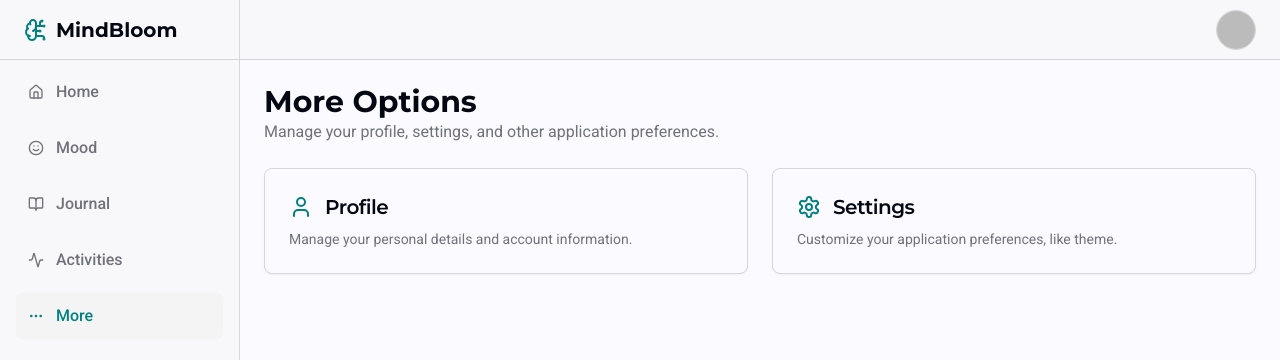
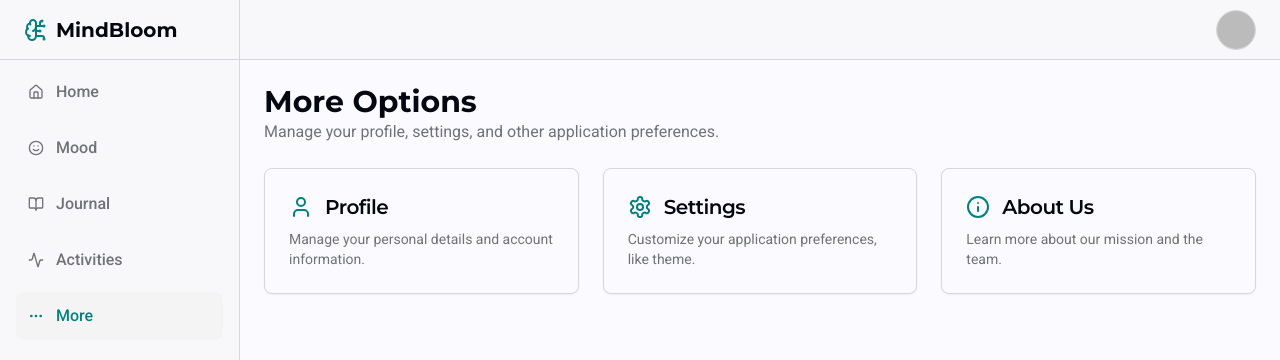
Before and after one commit to SolutionSneekers/MindBloom, a Next.js app: page /home/more in a window 1280 px wide. Shown: the top 360 px of the page. Built offline with nearby package versions, Linux system fonts and the light colour scheme; no server answers; sample sign-in values are in the browser's storage.

Commit message:
Update page.tsx
Added the About Us page in the More page

```diff
--- a/src/app/home/more/page.tsx
+++ b/src/app/home/more/page.tsx
@@ -3,7 +3,7 @@
 
 import Link from 'next/link';
 import { Card, CardHeader, CardTitle, CardDescription } from '@/components/ui/card';
-import { User, Settings } from 'lucide-react';
+import { User, Settings, Info } from 'lucide-react';
 
 const morePages = [
     {
@@ -17,6 +17,12 @@ const morePages = [
         description: "Customize your application preferences, like theme.",
         href: "/home/more/settings",
         icon: Settings,
+    },
+    {
+        title: "About Us",
+        description: "Learn more about our mission and the team.",
+        href: "/home/more/about",
+        icon: Info,
     }
 ];
 
@@ -29,7 +35,7 @@ export default function MorePage() {
                     Manage your profile, settings, and other application preferences.
                 </p>
             </div>
-            <div className="grid gap-6 md:grid-cols-2">
+            <div className="grid gap-6 md:grid-cols-2 lg:grid-cols-3">
                 {morePages.map((page) => (
                     <Link key={page.title} href={page.href} className="flex">
                         <Card className="flex flex-col w-full transition-all duration-300 hover:shadow-xl hover:scale-[1.02] hover:border-primary/50">
```
